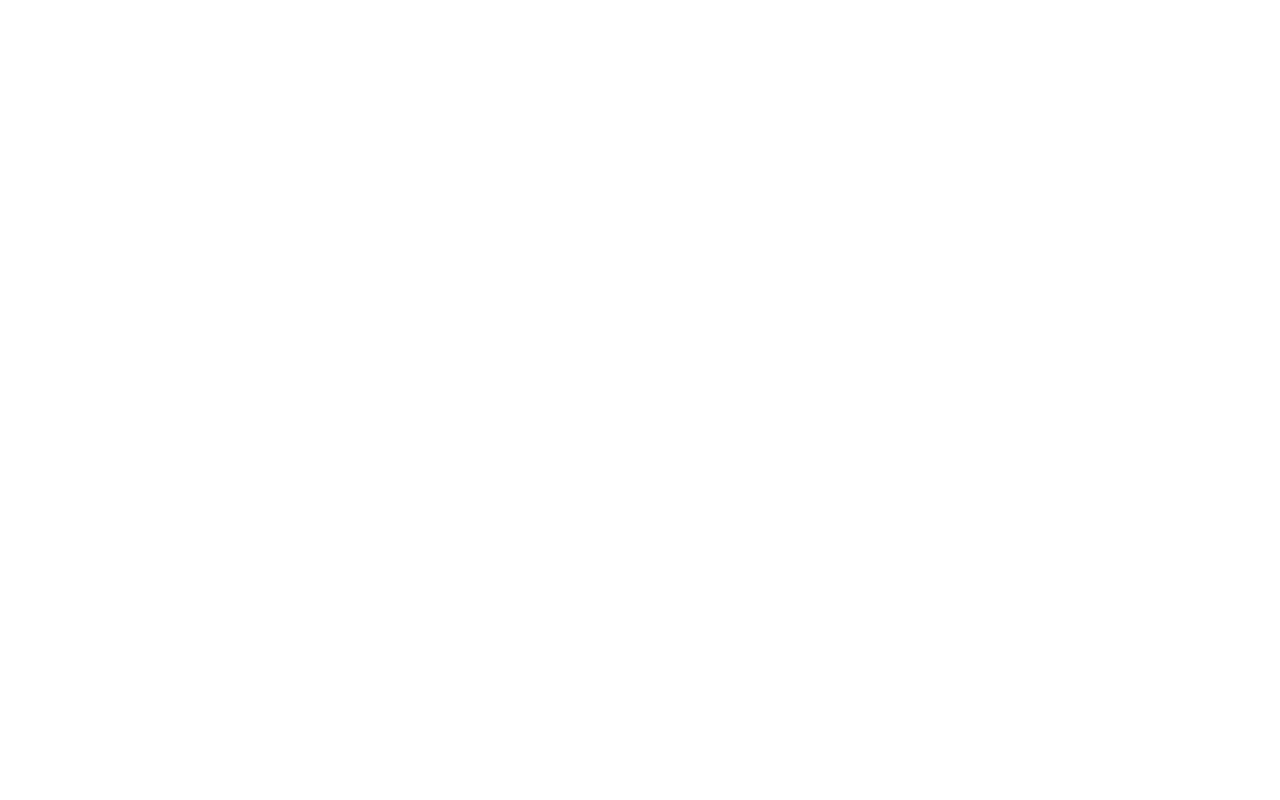
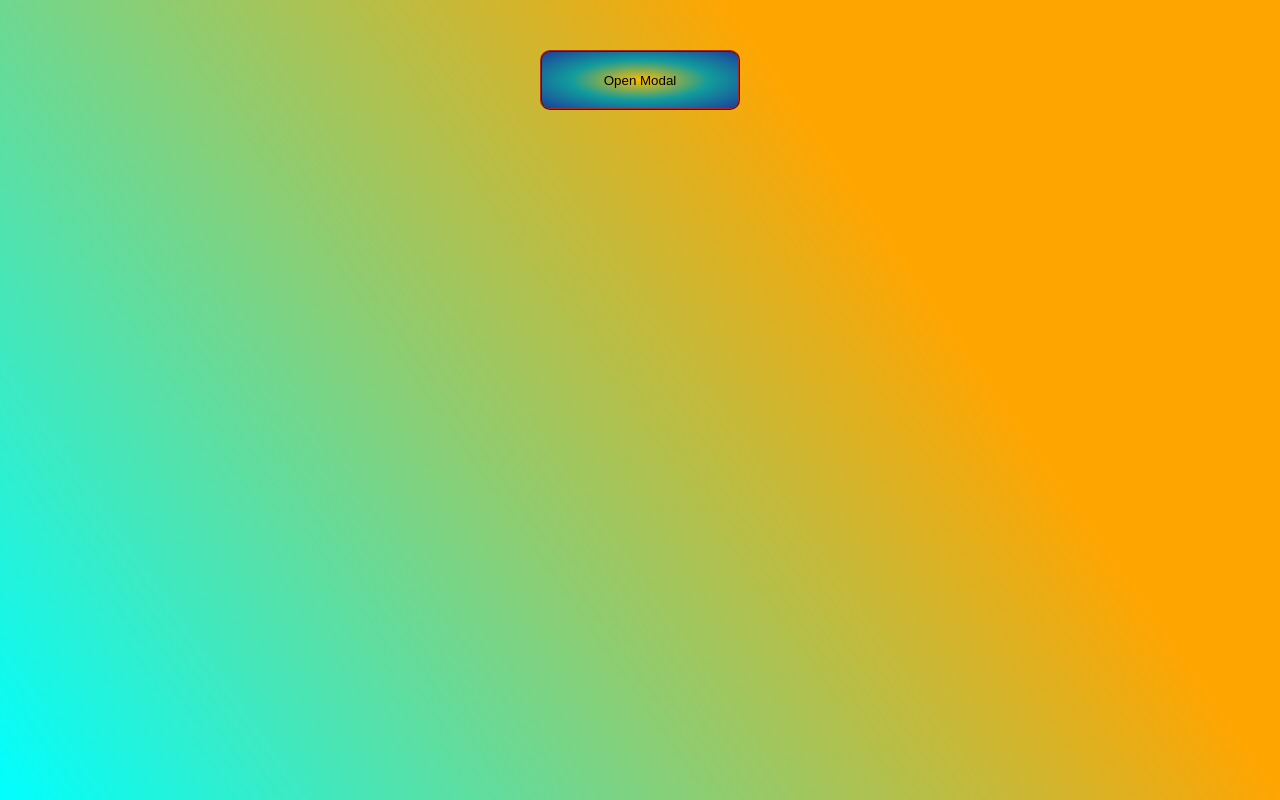
Before and after one commit to monkeycs60/Exercices-JS, a plain HTML site: page Modale/index.html in a window 1280 px wide. Drawn offline with Linux system fonts and the light colour scheme.

Commit message:
final modal

```diff
--- a/Modale/index.html
+++ b/Modale/index.html
@@ -10,13 +10,23 @@
         <title></title>
         <meta name="description" content="">
         <meta name="viewport" content="width=device-width, initial-scale=1">
-        <link rel="stylesheet" href="">
+        <link rel="stylesheet" href="/Modale/style.css">
     </head>
     <body>
-        <!--[if lt IE 7]>
-            <p class="browsehappy">You are using an <strong>outdated</strong> browser. Please <a href="#">upgrade your browser</a> to improve your experience.</p>
-        <![endif]-->
+       <div class="container">
+         <div class="boxbtn">
+           <button class="btn" id="but">
+               Open Modal
+           </button>
+       </div>
 
-        <script src="" async defer></script>
+
+
+        <div class="modal" id="mod">
+               Lorem ipsum dolor sit amet consectetur adipisicing elit. Quaerat excepturi eos amet distinctio sint maxime. Obcaecati magni ullam in illum, nihil ipsam et! Dolores natus earum, dolorem officia, enim voluptas incidunt vero necessitatibus, ad distinctio sint ipsa aliquam consectetur! Temporibus laboriosam iusto accusamus, recusandae deleniti amet quae sed voluptate? Labore.
+          Lorem ipsum dolor sit amet consectetur adipisicing elit. Animi totam, asperiores magnam in veritatis inventore temporibus eveniet aperiam eligendi. Possimus. </div>
+</div>
+    </div>
+        <script src="/Modale/main.js" async defer></script>
     </body>
 </html>
--- a/Modale/main.js
+++ b/Modale/main.js
@@ -0,0 +1,22 @@
+let alternance = false;
+document.getElementById("but").addEventListener("click", function(){
+    alternance = !alternance;
+    if (alternance) {
+
+        document.getElementById("mod").style.visibility="visible";
+    } else {
+        document.getElementById("mod").style.visibility="hidden";
+
+    }
+});
+
+
+// const bouton = document.querySelector(".btn");
+// let modale = document.getElementsByClassName("modal");
+
+
+// bouton.addEventListener("click", () => {
+//     modale.style.visibility = "visible";
+
+
+// })
--- a/Modale/style.scss
+++ b/Modale/style.scss
@@ -4,3 +4,45 @@
     padding: 0;
     background-size: 100%;
   }
+
+  body {
+      background: linear-gradient(55deg, cyan, orange 70%);
+      height: 100vh;
+      width: 100vw;
+  }
+  .container {
+width: 100%;
+height: 50%;
+display: flex;
+flex-flow: row wrap;
+justify-content: center;
+align-items: center;
+  }
+.boxbtn {
+    display: block;
+    width: 100%;
+
+    height: 20vh;
+    display: flex;
+    justify-content: center;
+    align-items: center;
+
+
+}
+button {
+   background: radial-gradient(rgb(255, 187, 0), rgb(17, 156, 156), rgb(29, 63, 156));
+   width: 200px;
+   height: 60px;
+   border-radius: 10px;
+   border: 2px ridge brown;
+}
+.modal {
+    visibility: hidden;
+    background: linear-gradient(20deg, orange, rgb(212, 18, 203));
+    height: 38vh;
+    width: 50%;
+    text-align: justify;
+    padding: 15px;
+    border-radius: 15px;
+
+}
```
Also changed, not shown: Modale/style.css, 1 other file.
